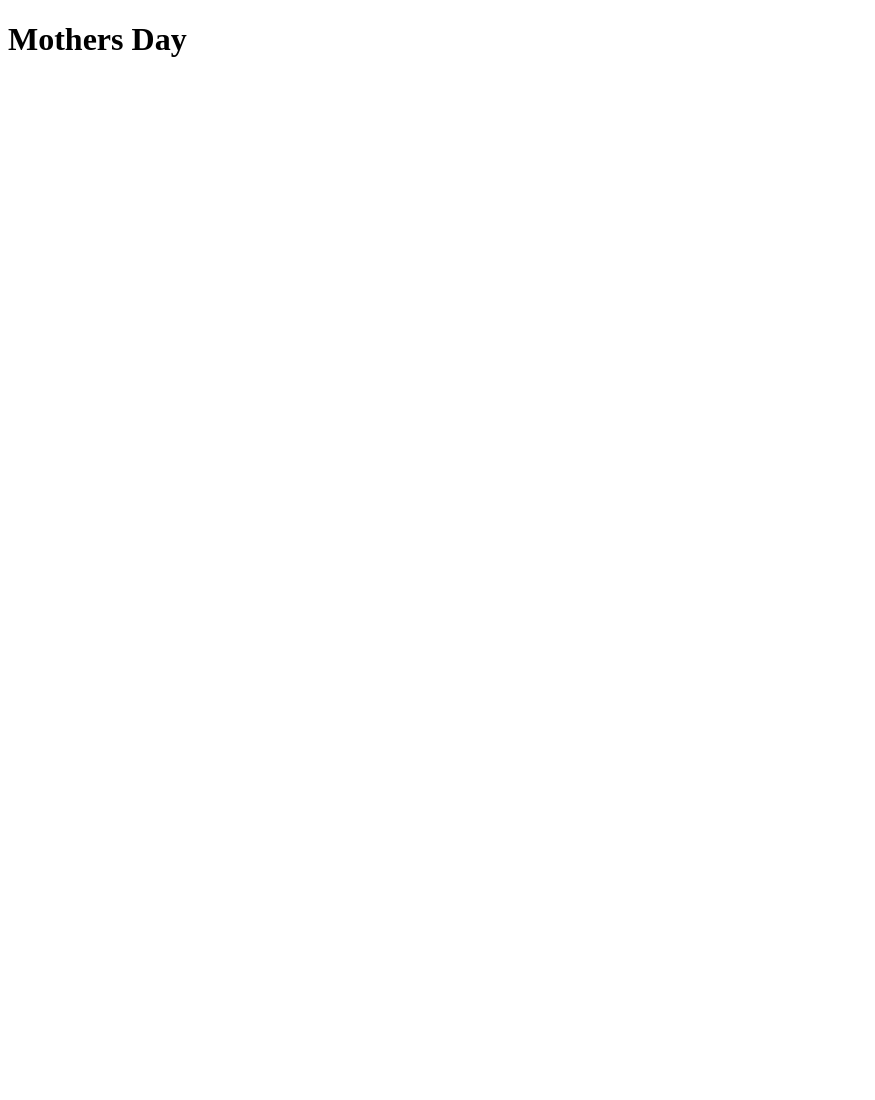
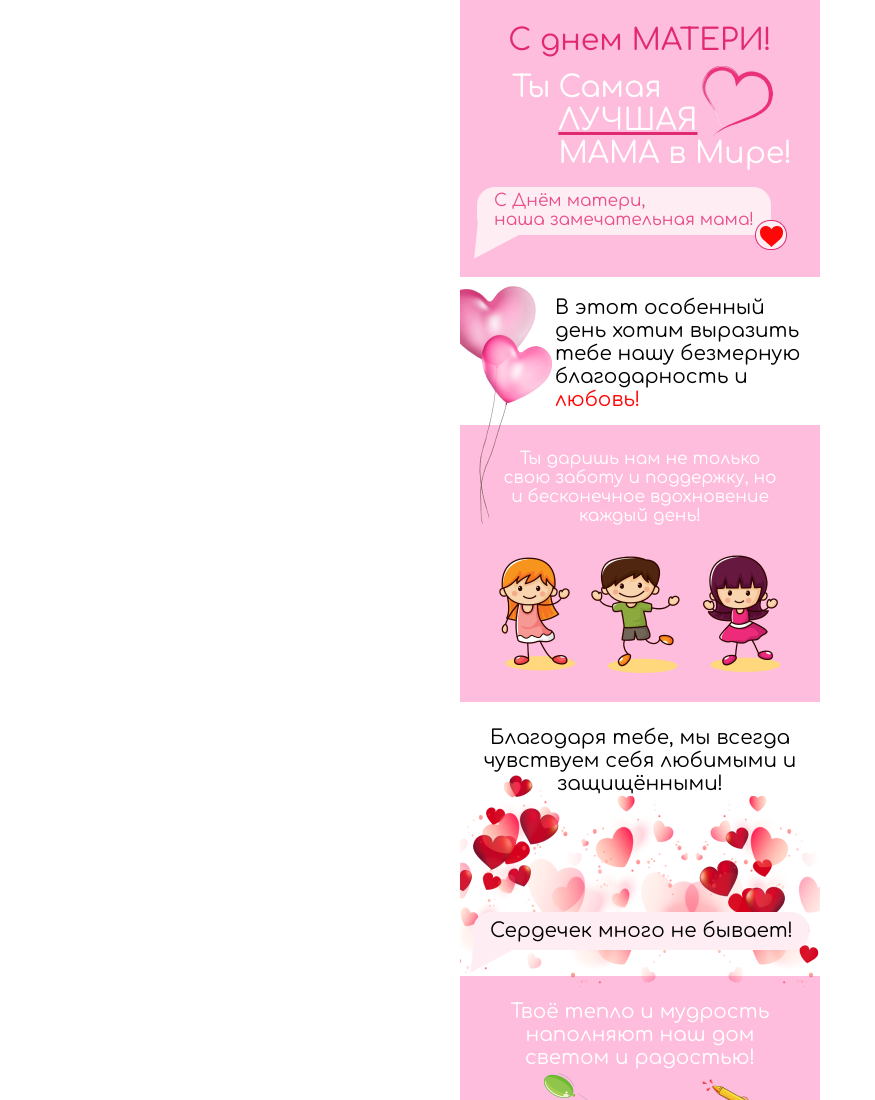
Before and after one commit to Veronika0509/mothersday, a plain HTML site: page index.html in a window 1280 px wide. Shown: the top 1100 px of the page, without its empty margins (0-875 px from the left). Before the commit the page ends 800 px from the top, so only its background shows below. Drawn offline with nearby package versions, Linux system fonts and the light colour scheme.

Commit message:
final commit

```diff
--- a/css/main.css
+++ b/css/main.css
@@ -0,0 +1,290 @@
+* {
+  margin: 0;
+  padding: 0;
+  box-sizing: border-box;
+  font-family: "Comfortaa", sans-serif;
+  font-optical-sizing: auto;
+  font-weight: 400;
+  font-style: normal;
+}
+
+.main-container {
+  max-width: 360px;
+  margin: 0 auto;
+}
+
+.pink-section {
+  background: #FFBDDD;
+}
+
+.pink-section p {
+  color: #fff;
+}
+
+/* F-Section */
+
+.f-section {
+  padding-top: 24px;
+}
+
+.f-title {
+  font-size: 30px;
+  color: #E12971 !important;
+  text-align: center;
+}
+
+.f-desc-container {
+  display: flex;
+  align-items: flex-start;
+  margin-left: 52px;
+  margin-top: 14px;
+  position: relative;
+}
+
+.f-desc-container p {
+  font-size: 30px;
+}
+
+.f-desc-container > p:nth-child(2) {
+  max-width: 235px;
+  margin-left: 8px;
+}
+
+.f-desc-container > p:nth-child(2) > span {
+  text-decoration: underline;
+  text-decoration-color: #E12971;
+}
+
+.f-img {
+  position: absolute;
+  top: -5px;
+  right: 47px;
+}
+
+.f-message {
+  position: relative;
+}
+
+.f-message-img {
+  margin-top: 17px;
+}
+
+.f-message > p {
+  font-size: 17px;
+  color: #E94F8B;
+  position: absolute;
+  top: 21px;
+  left: 34px;
+}
+
+.f-message-icon {
+  position: absolute;
+  bottom: 27px;
+  right: 33px;
+}
+
+/* S-Section */
+
+.s-section {
+  position: relative;
+}
+
+.s-section > img {
+  position: absolute;
+  left: 0;
+  top: -23px;
+}
+
+.s-section > p {
+  font-size: 20px;
+  color: #000;
+  margin-left: 95px;
+  margin-top: 19px;
+  margin-bottom: 14px;
+}
+
+.s-section > p > span {
+  color: #FF0707;
+}
+
+/* Th-Section */
+
+.th-section {
+  padding-top: 24px;
+  padding-bottom: 24px;
+}
+
+.th-section > p {
+  font-size: 17px;
+  text-align: center;
+  max-width: 274px;
+  margin: 0 auto;
+}
+
+.th-section > img {
+  display: block;
+  width: 292px;
+  margin: 5px auto 0 auto;
+}
+
+/* Fr-Section */
+
+.fr-section {
+  padding-top: 24px;
+  position: relative;
+}
+
+.fr-section-title {
+  font-size: 20px;
+  color: #000;
+  text-align: center;
+  max-width: 317px;
+  margin: 0 auto;
+}
+
+.fr-section-hearts {
+  margin-top: -25px;
+}
+
+.fr-section-message-container {
+  position: absolute;
+  bottom: 0;
+}
+
+.fr-section-message {
+  position: relative;
+}
+
+.fr-section-message > p {
+  font-size: 20px;
+  color: #000;
+  position: absolute;
+  top: 9px;
+  left: 30px;
+}
+
+/* Fth-Section */
+
+.fth-section {
+  margin-top: -15px;
+  padding-top: 24px;
+}
+
+.fth-section > p {
+  font-size: 20px;
+  text-align: center;
+  max-width: 298px;
+  margin: 0 auto;
+}
+
+.fth-section > img {
+  display: block;
+  width: 292px;
+  margin: 0 auto;
+}
+
+/* Sth-Section */
+
+.sth-section {
+  padding-top: 24px;
+  padding-bottom: 24px;
+}
+
+.sth-section > p {
+  font-size: 20px;
+  text-align: center;
+  color: #000;
+  max-width: 315px;
+  margin: 0 auto;
+}
+
+.sth-section > img {
+  display: block;
+  width: 340px;
+  margin: 20px auto 0 auto;
+}
+
+/* Svth-Section */
+
+.svth-section {
+  padding-top: 24px;
+}
+
+.svth-section > p {
+  font-size: 20px;
+  text-align: center;
+  max-width: 298px;
+  margin: 0 auto;
+}
+
+.svth-section-best {
+  display: flex;
+  align-items: center;
+  margin-top: -30px;
+}
+
+.svth-section-best-box1 {
+  z-index: 1;
+}
+
+.svth-section-best-img {
+  margin-left: -60px;
+}
+
+.svth-section-best-box2 {
+  transform: scaleX(-1);
+  margin-left: -72px;
+}
+
+/* E-Section */
+
+.e-section {
+  margin-top: -35px;
+  padding-bottom: 24px;
+  background: #fff;
+}
+
+.e-section-arrows {
+  display: flex;
+  width: 286px;
+  justify-content: space-between;
+  margin: 0 auto;
+}
+
+.e-section-arrows > img:nth-child(2) {
+  transform: scaleX(-1);
+}
+
+.e-section-message {
+  font-size: 20px;
+  color: #000;
+  text-align: center;
+  padding: 9px;
+  background: #FFEDF4;
+  border-radius: 18px;
+  max-width: 336px;
+  margin: 0 auto;
+}
+
+/* N-Section */
+
+.n-section {
+  padding-top: 24px;
+  padding-bottom: 24px;
+}
+
+.n-section > p {
+  font-size: 20px;
+  text-align: center;
+}
+
+.n-section > p:nth-child(2) {
+  color: #000;
+  max-width: 318px;
+  margin: 29px auto;
+}
+
+.n-section > p:nth-child(3) {
+  max-width: 298px;
+  margin: 0 auto;
+}
--- a/index.html
+++ b/index.html
@@ -1,11 +1,88 @@
 <!DOCTYPE html>
-<html lang="en">
+<html lang="ru">
 <head>
     <meta charset="UTF-8">
     <title>День Матери!!!</title>
     <link rel="icon" type="image/png" href="./img/favicon.gif">
+    <link rel="preconnect" href="https://fonts.googleapis.com">
+    <link rel="preconnect" href="https://fonts.gstatic.com" crossorigin>
+    <link href="https://fonts.googleapis.com/css2?family=Comfortaa&display=swap" rel="stylesheet">
+    <link
+            rel="stylesheet"
+            href="https://cdnjs.cloudflare.com/ajax/libs/animate.css/4.1.1/animate.min.css"
+    />
+    <link rel="stylesheet" href="./css/main.css">
+    <meta
+            name="viewport"
+            content="viewport-fit=cover, width=device-width, initial-scale=1.0, minimum-scale=1.0, maximum-scale=1.0, user-scalable=no"
+    />
 </head>
 <body>
-    <h1>Mothers Day</h1>
+    <div class="main-container">
+        <div class="f-section pink-section">
+            <p class="f-title animate__animated animate__fadeInDown">С днем МАТЕРИ!</p>
+            <div class="f-desc-container animate__animated animate__fadeInRight">
+                <p>Ты</p>
+                <p>Самая <span>ЛУЧШАЯ</span> МАМА в Мире!</p>
+                <img class="f-img" src="./img/f-heart.png" alt="Heart">
+            </div>
+            <div class="f-message animate__animated animate__fadeInLeft">
+                <img class="f-message-img" src="./img/f-message.png" alt="Message">
+                <p>С Днём матери, <br> наша замечательная мама!</p>
+                <img class="f-message-icon" src="./img/f-icon.png" alt="Heart">
+            </div>
+        </div>
+        <div class="s-section">
+            <img class="animate__animated animate__fadeInUp" src="./img/s-img.png" alt="Hearts">
+            <p class="animate__animated animate__fadeInDown">В этот особенный день хотим выразить тебе нашу безмерную благодарность и <span>любовь!</span></p>
+        </div>
+        <div class="th-section pink-section">
+            <p class="animate__animated animate__fadeInUp">Ты даришь нам не только свою заботу и поддержку, но и бесконечное вдохновение каждый день!</p>
+            <img class="animate__animated animate__fadeInDown" src="./img/th-kids.png" alt="Kids">
+        </div>
+        <div class="fr-section">
+            <p class="fr-section-title animate__animated down">Благодаря тебе, мы всегда чувствуем себя любимыми и защищёнными!</p>
+            <img class="fr-section-hearts animate__animated rubberBand" src="./img/fr-hearts.png" alt="Hearts">
+            <div class="fr-section-message-container animate__animated up">
+                <div class="fr-section-message">
+                    <img src="./img/fr-message.png" alt="Message">
+                    <p>Сердечек много не бывает!</p>
+                </div>
+            </div>
+        </div>
+        <div class="fth-section pink-section">
+            <p class="animate__animated left">Твоё тепло и мудрость наполняют наш дом светом и радостью!</p>
+            <img class="animate__animated right" src="./img/fth-kids.png" alt="Kids">
+        </div>
+        <div class="sth-section">
+            <p class="animate__animated left">Мы бесконечно благодарны за все те моменты, когда ты была рядом, несмотря на все трудности!</p>
+            <img class="animate__animated right" src="./img/sth-supermom.png" alt="Super mom">
+        </div>
+        <div class="svth-section pink-section">
+            <p class="animate__animated down">Твоё терпение, сила и любовь делают нас лучше каждый день!</p>
+            <div class="svth-section-best">
+                <img class="svth-section-best-box1 animate__animated left" src="./img/svth-box.png" alt="Box with hearts">
+                <img class="svth-section-best-img animate__animated up" src="./img/svth-best.png" alt="Best">
+                <img class="svth-section-best-box2 animate__animated right" src="./img/svth-box.png" alt="Box with hearts">
+            </div>
+        </div>
+        <div class="e-section">
+            <div class="e-section-arrows">
+                <img class="animate__animated down" src="./img/e-arrow.png" alt="Arrow">
+                <img class="animate__animated up" src="./img/e-arrow.png" alt="Arrow">
+            </div>
+            <div class="e-section-message animate__animated rubberBand">
+                <p>Сердечек много не бывает!</p>
+            </div>
+        </div>
+        <div class="n-section pink-section">
+            <p class="animate__animated left">Дорогая МАМОЧКА,</p>
+            <p class="animate__animated right">Пусть этот День матери принесет тебе столько же счастья, сколько ты даришь нам каждую минуту!</p>
+            <p class="animate__animated up">Спасибо за то что ты у нас есть!!!</p>
+        </div>
+    </div>
+
+    <script src="./js/jquery-3.6.0.min.js"></script>
+    <script src="./js/main.js"></script>
 </body>
 </html>
--- a/js/main.js
+++ b/js/main.js
@@ -0,0 +1,54 @@
+$(window).scroll(function() {
+    $('.left').each(function(){
+        var imagePos = $(this).offset().top;
+
+        var topOfWindow = $(window).scrollTop();
+        if (imagePos < topOfWindow+650) {
+            $(this).addClass("animate__fadeInLeft");
+        }
+    });
+});
+
+$(window).scroll(function() {
+    $('.up').each(function(){
+        var imagePos = $(this).offset().top;
+
+        var topOfWindow = $(window).scrollTop();
+        if (imagePos < topOfWindow+650) {
+            $(this).addClass("animate__fadeInUp");
+        }
+    });
+});
+
+$(window).scroll(function() {
+    $('.down').each(function(){
+        var imagePos = $(this).offset().top;
+
+        var topOfWindow = $(window).scrollTop();
+        if (imagePos < topOfWindow+650) {
+            $(this).addClass("animate__fadeInDown");
+        }
+    });
+});
+
+$(window).scroll(function() {
+    $('.right').each(function(){
+        var imagePos = $(this).offset().top;
+
+        var topOfWindow = $(window).scrollTop();
+        if (imagePos < topOfWindow+650) {
+            $(this).addClass("animate__fadeInRight");
+        }
+    });
+});
+
+$(window).scroll(function() {
+    $('.rubberBand').each(function(){
+        var imagePos = $(this).offset().top;
+
+        var topOfWindow = $(window).scrollTop();
+        if (imagePos < topOfWindow+650) {
+            $(this).addClass("animate__rubberBand");
+        }
+    });
+});
```
Also changed, not shown: img/e-arrow.png (added), img/f-heart.png (added), img/f-icon.png (added), img/f-message.png (added), img/fr-hearts.png (added), img/fr-message.png (added), img/fth-kids.png (added), img/s-img.png (added), img/sth-supermom.png (added), img/svth-best.png (added), img/svth-box.png (added), img/th-kids.png (added).
